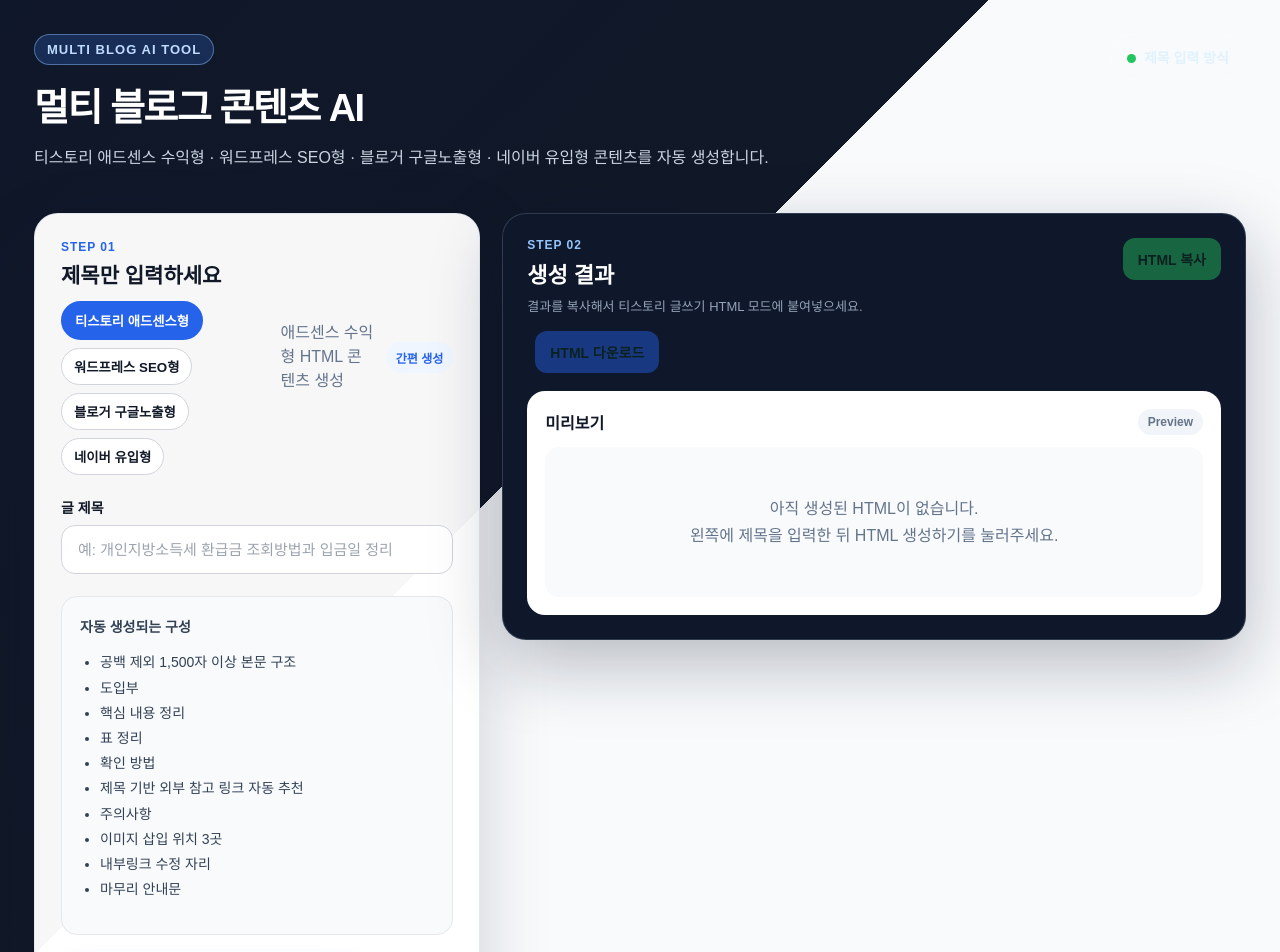
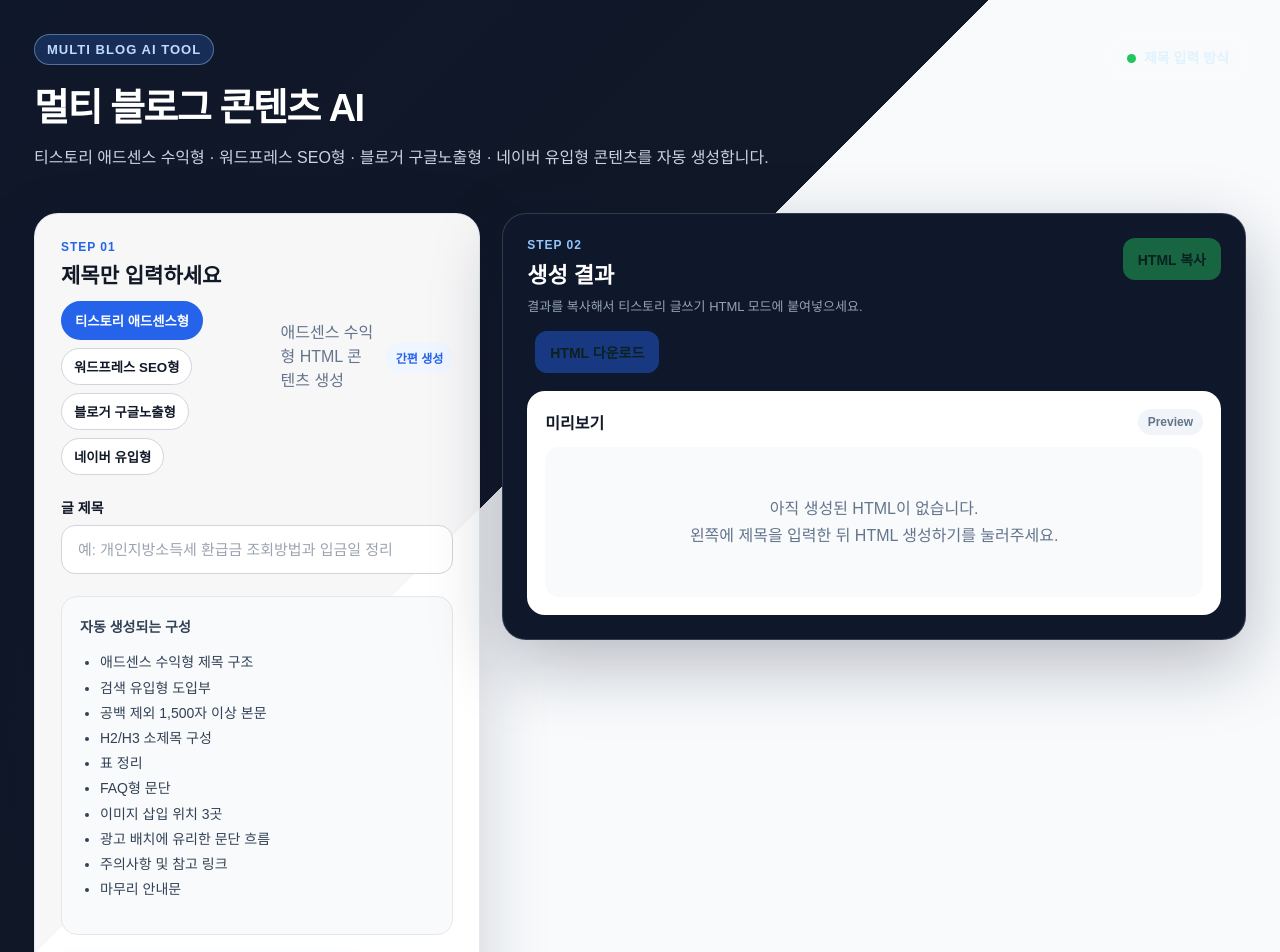
Before and after one commit to kwang-kyu/tistory-html-maker-ai, a React (Vite) app: page / in a window 1280 px wide. Shown: the top 952 px of the page. Built offline with nearby package versions, Linux system fonts and the light colour scheme.

Commit message:
Update platform info box

```diff
--- a/src/App.tsx
+++ b/src/App.tsx
@@ -371,18 +371,66 @@ ${cleanTitle}와 관련된 정보를 확인할 때 가장 조심해야 할 부
 
 <div style={styles.infoBox}>
   <strong>자동 생성되는 구성</strong>
+
+  {platform === "tistory" && (
     <ul>
-                <li>공백 제외 1,500자 이상 본문 구조</li>
+      <li>애드센스 수익형 제목 구조</li>
+      <li>검색 유입형 도입부</li>
+      <li>공백 제외 1,500자 이상 본문</li>
+      <li>H2/H3 소제목 구성</li>
+      <li>표 정리</li>
+      <li>FAQ형 문단</li>
+      <li>이미지 삽입 위치 3곳</li>
+      <li>광고 배치에 유리한 문단 흐름</li>
+      <li>주의사항 및 참고 링크</li>
+      <li>마무리 안내문</li>
+    </ul>
+  )}
+
+  {platform === "wordpress" && (
+    <ul>
+      <li>SEO 제목</li>
+      <li>메타 설명</li>
+      <li>추천 슬러그</li>
+      <li>H2/H3 본문 구조</li>
+      <li>검색 의도 기반 도입부</li>
+      <li>표 정리</li>
+      <li>FAQ Schema용 질문 구성</li>
+      <li>내부링크 삽입 자리</li>
+      <li>외부 참고 링크 추천</li>
+      <li>마무리 CTA</li>
+    </ul>
+  )}
+
+  {platform === "blogger" && (
+    <ul>
+      <li>구글 검색 노출형 제목</li>
+      <li>검색 설명</li>
+      <li>라벨 추천</li>
       <li>도입부</li>
+      <li>공백 제외 1,500자 이상 본문</li>
       <li>핵심 내용 정리</li>
       <li>표 정리</li>
-                <li>확인 방법</li>
-                <li>제목 기반 외부 참고 링크 자동 추천</li>
-                <li>주의사항</li>
       <li>이미지 삽입 위치 3곳</li>
-                <li>내부링크 수정 자리</li>
+      <li>참고 링크 추천</li>
       <li>마무리 안내문</li>
     </ul>
+  )}
+
+  {platform === "naver" && (
+    <ul>
+      <li>네이버 유입형 제목</li>
+      <li>공감형 도입부</li>
+      <li>체류시간을 늘리는 본문 흐름</li>
+      <li>경험담처럼 읽히는 문단 구성</li>
+      <li>핵심 내용 정리</li>
+      <li>표 정리</li>
+      <li>이미지 삽입 위치 3곳</li>
+      <li>신뢰를 주는 안내 문구</li>
+      <li>댓글·문의 유도 문장</li>
+      <li>마무리 안내문</li>
+    </ul>
+  )}
 </div>
 
             <div style={styles.buttonRow}>
```
Lines whose indentation alone changed are shown as unchanged.
